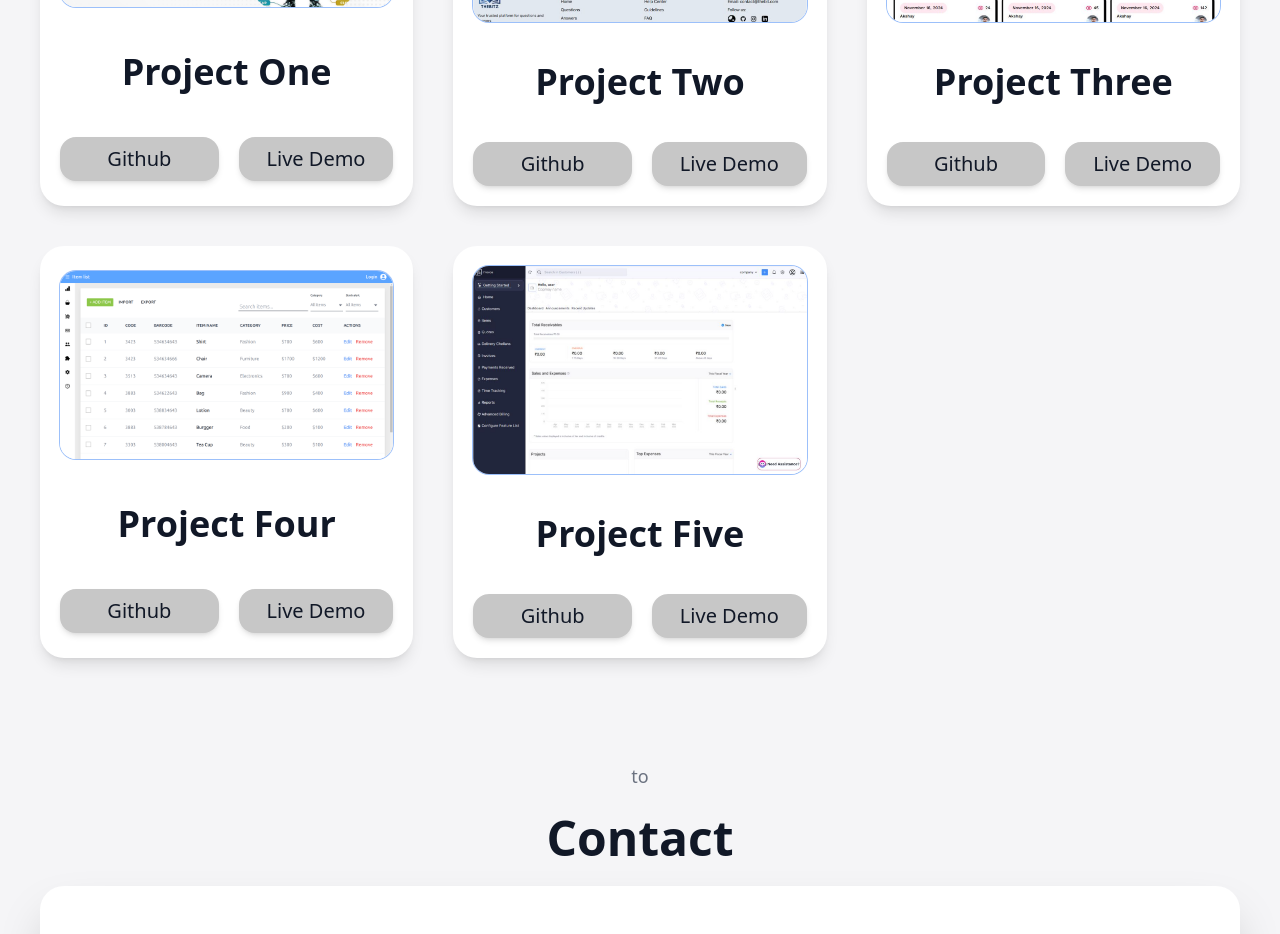
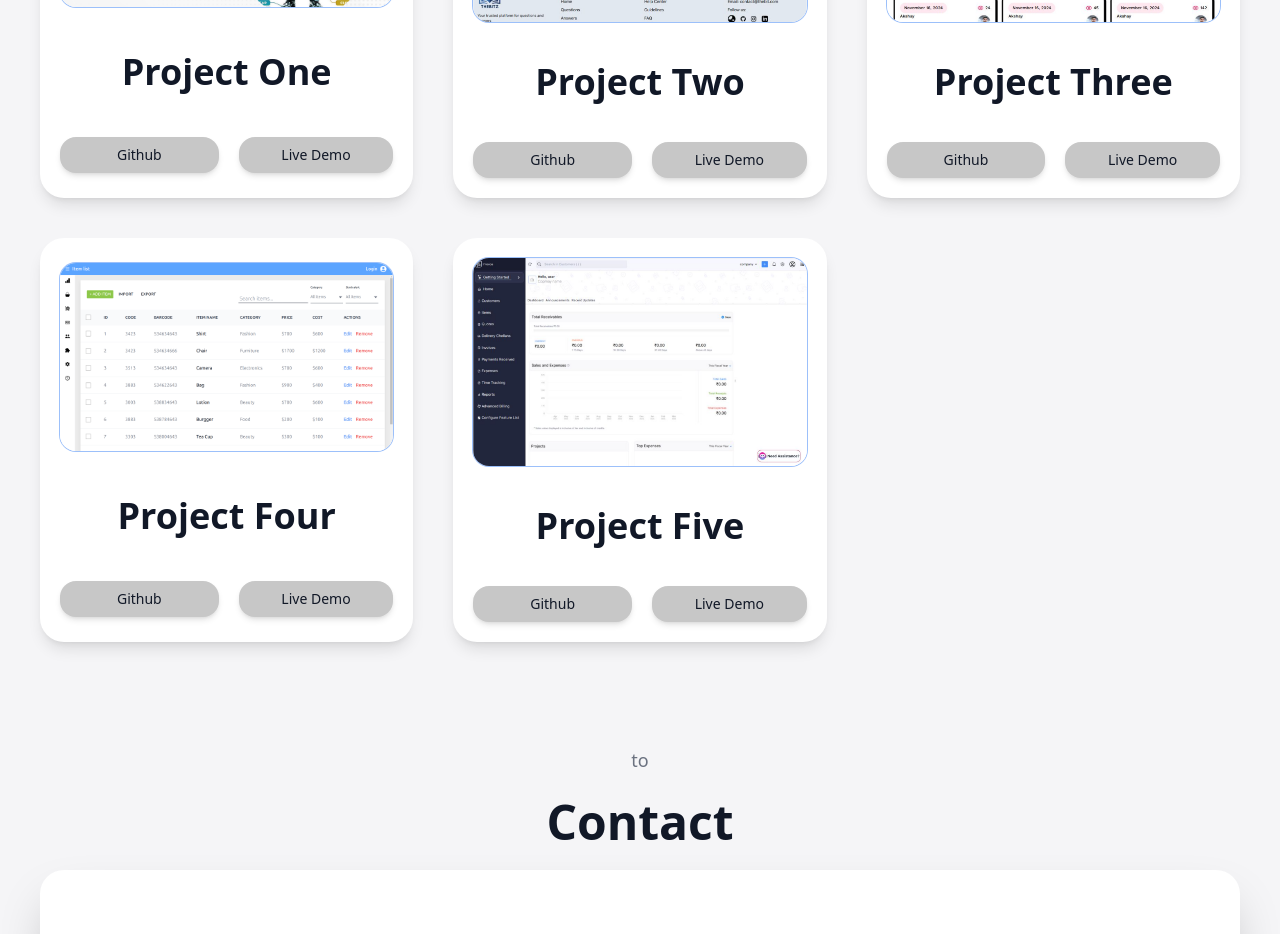
Before and after one commit to devakshayy/portfolio, a React (Vite) app: page / in a window 1280 px wide. Shown: the part 2200-3134 px from the top of the page. Built offline with nearby package versions, Linux system fonts and the light colour scheme.

Commit message:
the button size changed

```diff
--- a/src/index.css
+++ b/src/index.css
@@ -9,7 +9,7 @@
         hover:scale-102 hover:shadow-2xl;
   }
   .project-btn {
-    @apply shadow-md rounded-2xl p-2 text-sm sm:text-xl
+    @apply shadow-md rounded-2xl p-2 text-xs sm:text-sm
          text-gray-900 bg-[#c7c7c7] hover:text-white flex items-center justify-center
          transition;
   }
--- a/src/pages/Hero.jsx
+++ b/src/pages/Hero.jsx
@@ -20,8 +20,7 @@ const Hero = ({ dark }) => {
         </div>
         <div className="flex gap-2  sm:gap-3">
           <a
-            href="Akshay_Paramasivan_Resume.pdf"
-            download={"Akshay_Paramasivan_Resume.pdf"}
+             // download={"Akshay_Paramasivan_Resume.pdf"}
             className="no-underline"
           >
             <button
```
